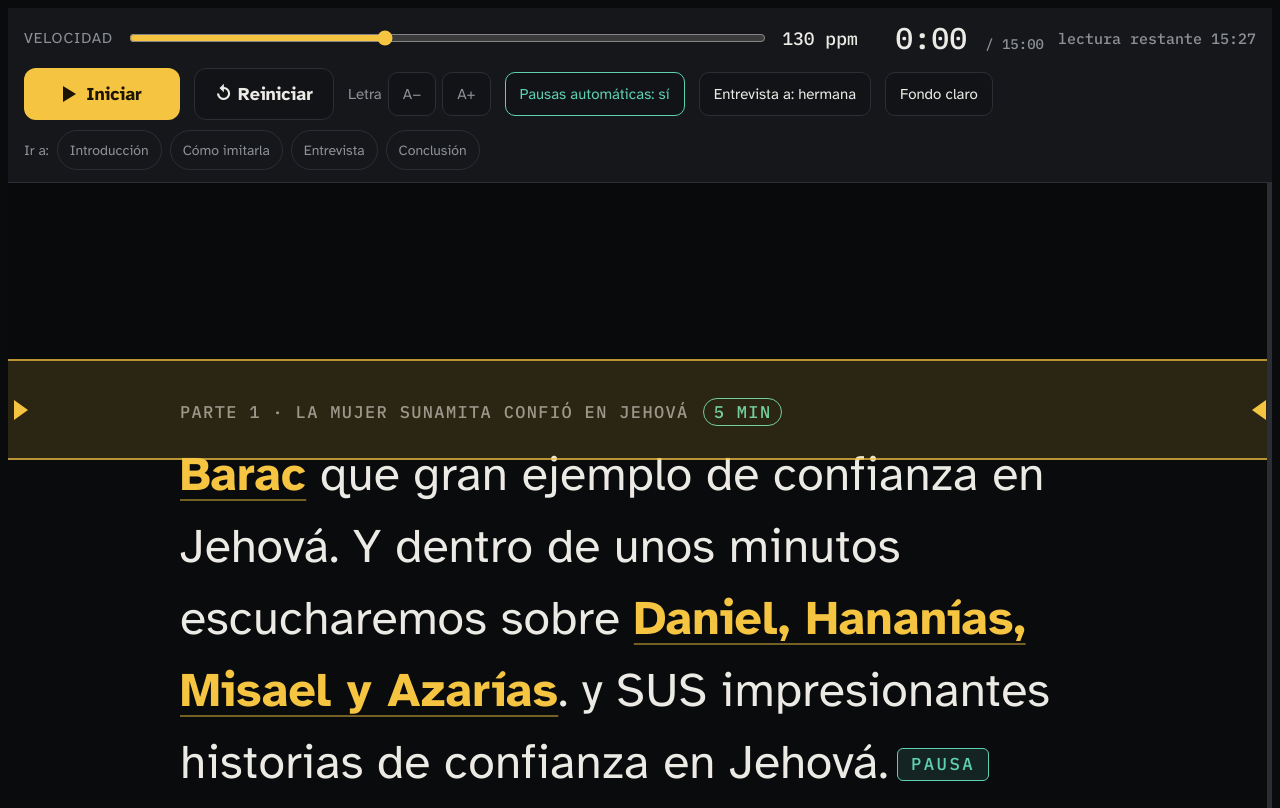
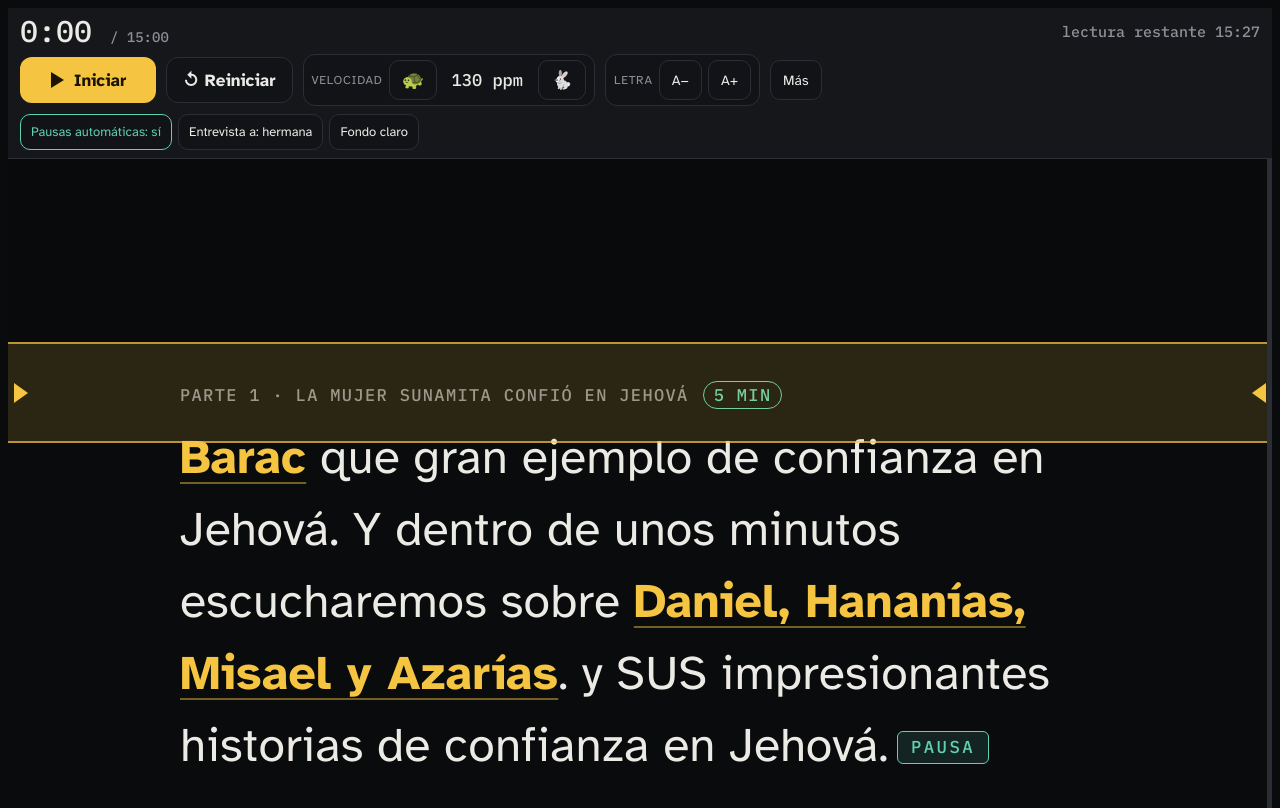
Before and after one commit to tonydorado/Promoter, a plain HTML site: page index.html in a window 1280 px wide. Drawn offline with Linux system fonts and the light colour scheme.

Commit message:
Add files via upload

```diff
--- a/index.html
+++ b/index.html
@@ -33,22 +33,24 @@ button{font:inherit;color:inherit;cursor:pointer}
 button:focus-visible,input:focus-visible{outline:3px solid var(--key);outline-offset:2px}
 
 /* controls */
-#top{background:var(--ui);border-bottom:1px solid var(--line);padding:calc(10px + env(safe-area-inset-top)) calc(16px + env(safe-area-inset-right)) 12px calc(16px + env(safe-area-inset-left));display:flex;flex-direction:column;gap:10px}
-.row{display:flex;flex-wrap:wrap;align-items:center;gap:10px 14px;min-width:0}
-.speed label{font-size:15px;color:var(--mute);letter-spacing:.06em;text-transform:uppercase}
-#spd{flex:1 1 220px;min-width:0;height:36px;accent-color:var(--key)}
-#spdv{font-family:var(--font-mono);font-size:18px;min-width:5.5em}
-#eta{font-family:var(--font-mono);font-size:15px;color:var(--mute)}
-.btn{min-height:52px;padding:0 20px;border-radius:12px;border:1px solid var(--line);background:var(--panel);font-size:18px;font-weight:700;display:inline-flex;align-items:center;gap:10px}
-.btn.main{background:var(--btn);color:var(--btnfg);border-color:transparent;min-width:156px;justify-content:center}
-.sm{min-height:44px;padding:0 14px;border-radius:10px;border:1px solid var(--line);background:var(--panel);font-size:15px}
+#top{background:var(--ui);border-bottom:1px solid var(--line);padding:calc(8px + env(safe-area-inset-top)) calc(12px + env(safe-area-inset-right)) 8px calc(12px + env(safe-area-inset-left));display:flex;flex-direction:column;gap:8px}
+.row{display:flex;flex-wrap:wrap;align-items:center;gap:8px 10px;min-width:0}
+.stats{justify-content:space-between}
+.controls{align-items:center}
+#eta{font-family:var(--font-mono);font-size:15px;color:var(--mute);white-space:nowrap}
+.btn{min-height:46px;padding:0 16px;border-radius:12px;border:1px solid var(--line);background:var(--panel);font-size:17px;font-weight:700;display:inline-flex;align-items:center;gap:10px}
+.btn.main{background:var(--btn);color:var(--btnfg);border-color:transparent;min-width:136px;justify-content:center}
+.sm{min-height:40px;padding:0 12px;border-radius:10px;border:1px solid var(--line);background:var(--panel);font-size:14px}
 .sm[aria-pressed="true"]{border-color:var(--pz);color:var(--pz)}
-.grp{display:inline-flex;align-items:center;gap:6px;font-size:15px;color:var(--mute)}
+.groupbox{display:inline-flex;align-items:center;gap:6px;padding:5px 8px;border:1px solid var(--line);border-radius:12px;background:var(--panel);min-height:40px}
+.mini{font-size:12px;color:var(--mute);letter-spacing:.06em;text-transform:uppercase}
+#spdv{font-family:var(--font-mono);font-size:17px;min-width:5.2em;text-align:center}
+.iconbtn{min-width:42px;justify-content:center;font-size:18px;line-height:1}
 .clock{font-family:var(--font-mono);font-size:30px;font-weight:500;line-height:1}
 .clock.warn #clock{color:var(--key)}.clock.over #clock{color:var(--stop)}
 .clock small{color:var(--mute);font-size:14px}
-.jump{display:flex;flex-wrap:wrap;gap:8px;align-items:center;font-size:14px;color:var(--mute)}
-.jump button{min-height:40px;padding:0 12px;border-radius:99px;border:1px solid var(--line);background:transparent;font-size:14px}
+.extras{gap:6px}
+.extras .sm{min-height:36px;padding:0 10px;font-size:13px}
 .ic{display:inline-block;width:14px;height:16px;position:relative}
 .ic.play::before{content:"";position:absolute;left:1px;top:0;border-left:13px solid currentColor;border-top:8px solid transparent;border-bottom:8px solid transparent}
 .ic.pause::before,.ic.pause::after{content:"";position:absolute;top:0;width:4px;height:16px;background:currentColor;border-radius:1px}
@@ -86,38 +88,39 @@ html.male .f{display:none} html:not(.male) .m{display:none}
 #prog{position:absolute;right:0;top:0;bottom:0;width:5px;background:var(--line);z-index:4;pointer-events:none}
 #prog i{display:block;width:100%;height:0;background:var(--key)}
 @media (prefers-reduced-motion:reduce){.chip{transition:none}}
-@media (max-width:760px){#top{padding-bottom:10px}.row{gap:8px 10px}.btn{padding:0 14px;font-size:16px;min-height:48px}.btn.main{min-width:130px}.sm{min-height:42px}.clock{font-size:24px}.jump{gap:6px}.jump button{min-height:38px}.col{padding-inline:18px}}
-@media (orientation:landscape) and (max-height:650px){#top{gap:6px}.btn{min-height:42px}.sm{min-height:38px}.jump button{min-height:34px}.clock{font-size:22px}}
+@media (max-width:900px){#top{padding-bottom:8px}.clock{font-size:24px}.btn{padding:0 13px;font-size:15px;min-height:42px}.btn.main{min-width:112px}.sm{min-height:36px;font-size:13px;padding:0 10px}.groupbox{padding:4px 6px;gap:5px}.mini{display:none}.iconbtn{min-width:36px;font-size:16px}.col{padding-inline:18px}}
+@media (orientation:landscape) and (max-height:700px){#top{gap:6px}.clock{font-size:22px}#eta{font-size:13px}.btn{min-height:40px;padding:0 12px;font-size:14px}.btn.main{min-width:104px}.sm{min-height:34px;font-size:12px}.groupbox{min-height:34px}.extras .sm{min-height:32px}}
+
 </style>
 
 </head><body>
 <div id="app">
   <header id="top">
-    <div class="row speed">
-      <label for="spd">Velocidad</label>
-      <input id="spd" type="range" min="90" max="190" step="5" value="130" aria-label="Velocidad en palabras por minuto">
-      <output id="spdv" for="spd">130 ppm</output>
+    <div class="row stats">
       <span class="clock" id="clockw" title="Tiempo transcurrido: no se detiene al pausar"><span id="clock">0:00</span> <small>/ 15:00</small></span>
       <span id="eta">lectura restante --:--</span>
     </div>
-    <div class="row">
+    <div class="row controls">
       <button id="play" class="btn main" type="button"></button>
       <button id="reset" class="btn" type="button">&#8634; Reiniciar</button>
-      <span class="grp">Letra
+      <span class="groupbox" aria-label="Velocidad">
+        <span class="mini">Velocidad</span>
+        <button id="sdm" class="sm iconbtn" type="button" aria-label="Reducir velocidad">🐢</button>
+        <output id="spdv">130 ppm</output>
+        <button id="sdp" class="sm iconbtn" type="button" aria-label="Aumentar velocidad">🐇</button>
+      </span>
+      <span class="groupbox" aria-label="Tamaño de letra">
+        <span class="mini">Letra</span>
         <button id="fm" class="sm" type="button" aria-label="Letra más pequeña">A&minus;</button>
         <button id="fp" class="sm" type="button" aria-label="Letra más grande">A+</button>
       </span>
+      <button id="more" class="sm" type="button" aria-expanded="false">Más</button>
+    </div>
+    <div class="row extras" id="extras" hidden>
       <button id="auto" class="sm" type="button" aria-pressed="true">Pausas automáticas: sí</button>
       <button id="gender" class="sm" type="button">Entrevista a: hermana</button>
       <button id="theme" class="sm" type="button">Fondo claro</button>
     </div>
-    <nav class="jump" aria-label="Saltar a una parte">
-      Ir a:
-      <button type="button" data-go="#p1">Introducción</button>
-      <button type="button" data-go="#p2">Cómo imitarla</button>
-      <button type="button" data-go="#iv">Entrevista</button>
-      <button type="button" data-go="#c1">Conclusión</button>
-    </nav>
   </header>
 
   <main id="stage" aria-label="Texto del discurso">
@@ -235,7 +238,7 @@ html.male .f{display:none} html:not(.male) .m{display:none}
   var $=function(s){return document.querySelector(s)}, $$=function(s){return Array.prototype.slice.call(document.querySelectorAll(s))};
   var root=document.documentElement;
   var stage=$('#stage'), content=$('#content'), bar=$('#bar'), dim=$('#dim'), prog=$('#prog i');
-  var playB=$('#play'), spd=$('#spd'), spdv=$('#spdv'), etaE=$('#eta'), clockE=$('#clock');
+  var playB=$('#play'), spdv=$('#spdv'), etaE=$('#eta'), clockE=$('#clock');
   var S={wpm:130,fs:(window.innerWidth>=900?48:36),auto:true,male:false,theme:'dark'};
   try{var j=JSON.parse(localStorage.getItem('sunamita-tp')||'{}');for(var k in j){S[k]=j[k]}}catch(e){}
   function save(){try{localStorage.setItem('sunamita-tp',JSON.stringify(S))}catch(e){}}
@@ -251,12 +254,15 @@ html.male .f{display:none} html:not(.male) .m{display:none}
     return (c.textContent.trim().match(/\S+/g)||[]).length;
   }
   function fmt(s){s=Math.max(0,Math.round(s));return Math.floor(s/60)+':'+('0'+(s%60)).slice(-2)}
+  function clampWpm(v){return Math.max(90,Math.min(190,Math.round(v/2)*2))}
+  function setWpm(v){S.wpm=clampWpm(v);spdv.textContent=S.wpm+' ppm';save()}
+  function extrasOpen(v){var ex=$('#extras'), mb=$('#more'); if(!ex||!mb)return; ex.hidden=!v; mb.setAttribute('aria-expanded',v?'true':'false'); mb.textContent=v?'Menos':'Más'}
 
   function applyPrefs(){
     root.classList.toggle('male',!!S.male);
     root.setAttribute('data-theme',S.theme==='light'?'light':'dark');
     content.style.setProperty('--fs',S.fs+'px');
-    spd.value=S.wpm; spdv.textContent=S.wpm+' ppm';
+    setWpm(S.wpm);
     $('#auto').setAttribute('aria-pressed',S.auto?'true':'false');
     $('#auto').textContent='Pausas automáticas: '+(S.auto?'sí':'no');
     $('#gender').textContent='Entrevista a: '+(S.male?'hermano':'hermana');
@@ -300,7 +306,7 @@ html.male .f{display:none} html:not(.male) .m{display:none}
   function wake(){try{if(navigator.wakeLock&&!wl){navigator.wakeLock.request('screen').then(function(l){wl=l;l.addEventListener('release',function(){wl=null})}).catch(function(){})}}catch(e){}}
   function setPlaying(v){
     playing=v;
-    if(v){ if(!started){started=true;startT=performance.now()} holdUntil=0; clearHold(); wake(); }
+    if(v){ if(!started){started=true;startT=performance.now()} holdUntil=0; clearHold(); wake(); extrasOpen(false); }
     label();
   }
   function clearHold(){ if(holdEl){holdEl.classList.remove('hit');holdEl=null} }
@@ -377,25 +383,25 @@ html.male .f{display:none} html:not(.male) .m{display:none}
     if(e.code==='Space'){e.preventDefault();toggle()}
     else if(e.key==='ArrowDown'){offset=clamp(offset+60);recompute();apply()}
     else if(e.key==='ArrowUp'){offset=clamp(offset-60);recompute();apply()}
+    else if(e.key==='-'){setWpm(S.wpm-2)}
+    else if(e.key==='+'||e.key==='='){setWpm(S.wpm+2)}
   });
 
   playB.addEventListener('click',toggle);
   $('#reset').addEventListener('click',reset);
   var cont=$('#cont'); if(cont){cont.addEventListener('click',resumeAfterInterview);}
-  spd.addEventListener('input',function(){S.wpm=+spd.value;spdv.textContent=S.wpm+' ppm';save()});
+  $('#sdm').addEventListener('click',function(){setWpm(S.wpm-2)});
+  $('#sdp').addEventListener('click',function(){setWpm(S.wpm+2)});
+  $('#more').addEventListener('click',function(){extrasOpen($('#extras').hidden)});
   $('#fm').addEventListener('click',function(){S.fs=Math.max(26,S.fs-4);save();applyPrefs();layout()});
   $('#fp').addEventListener('click',function(){S.fs=Math.min(80,S.fs+4);save();applyPrefs();layout()});
   $('#auto').addEventListener('click',function(){S.auto=!S.auto;save();applyPrefs()});
   $('#gender').addEventListener('click',function(){S.male=!S.male;save();applyPrefs();layout()});
   $('#theme').addEventListener('click',function(){S.theme=S.theme==='light'?'dark':'light';save();applyPrefs()});
-  $$('[data-go]').forEach(function(b){b.addEventListener('click',function(){
-    var el=$(b.getAttribute('data-go'));
-    atStop=false; jumpEl(el,null);
-  })});
   window.addEventListener('resize',layout);
   document.addEventListener('visibilitychange',function(){if(document.visibilityState==='visible'&&playing)wake()});
 
-  applyPrefs(); label(); layout();
+  extrasOpen(false); applyPrefs(); label(); layout();
   if(document.fonts&&document.fonts.ready){document.fonts.ready.then(layout)}
   requestAnimationFrame(frame);
 })();
```
